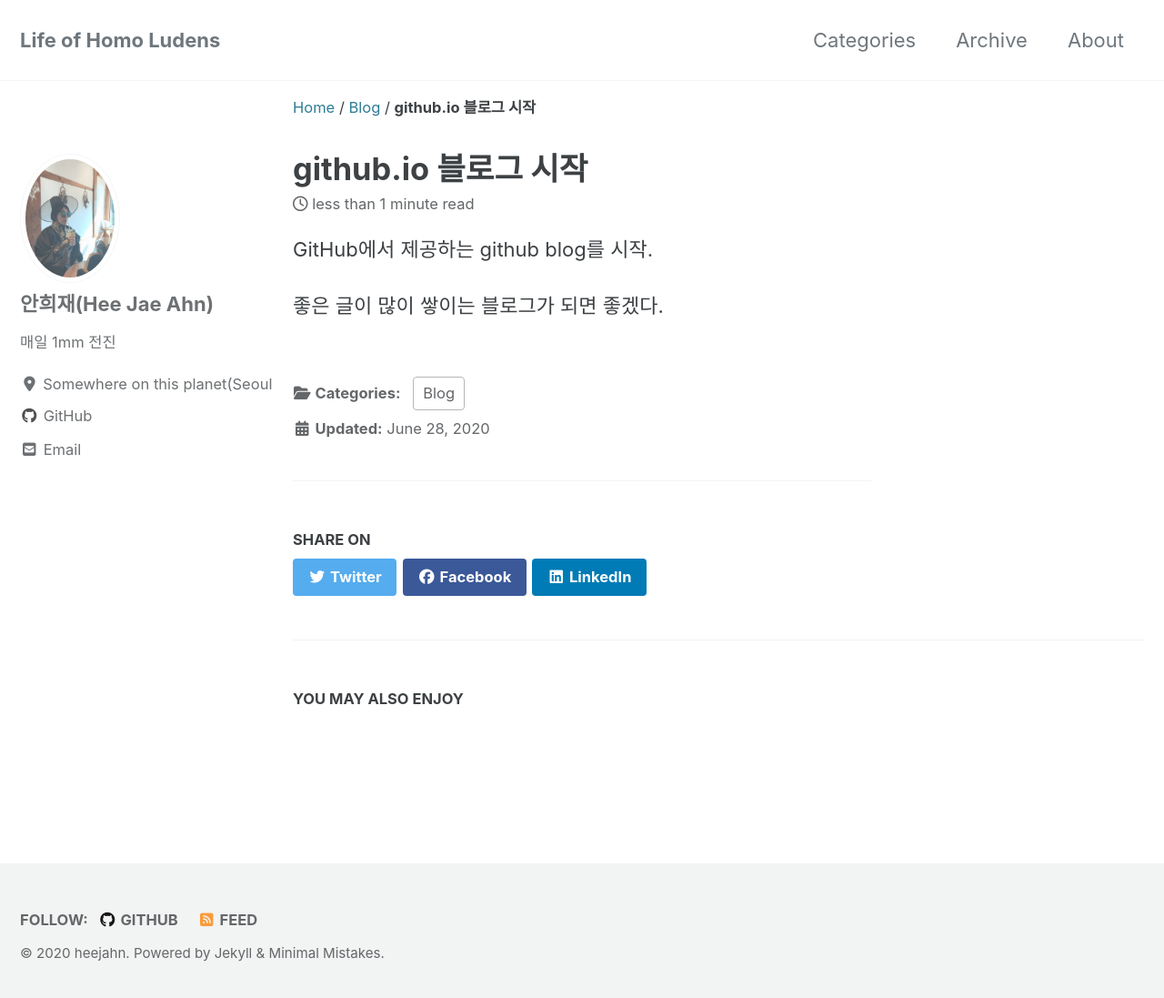
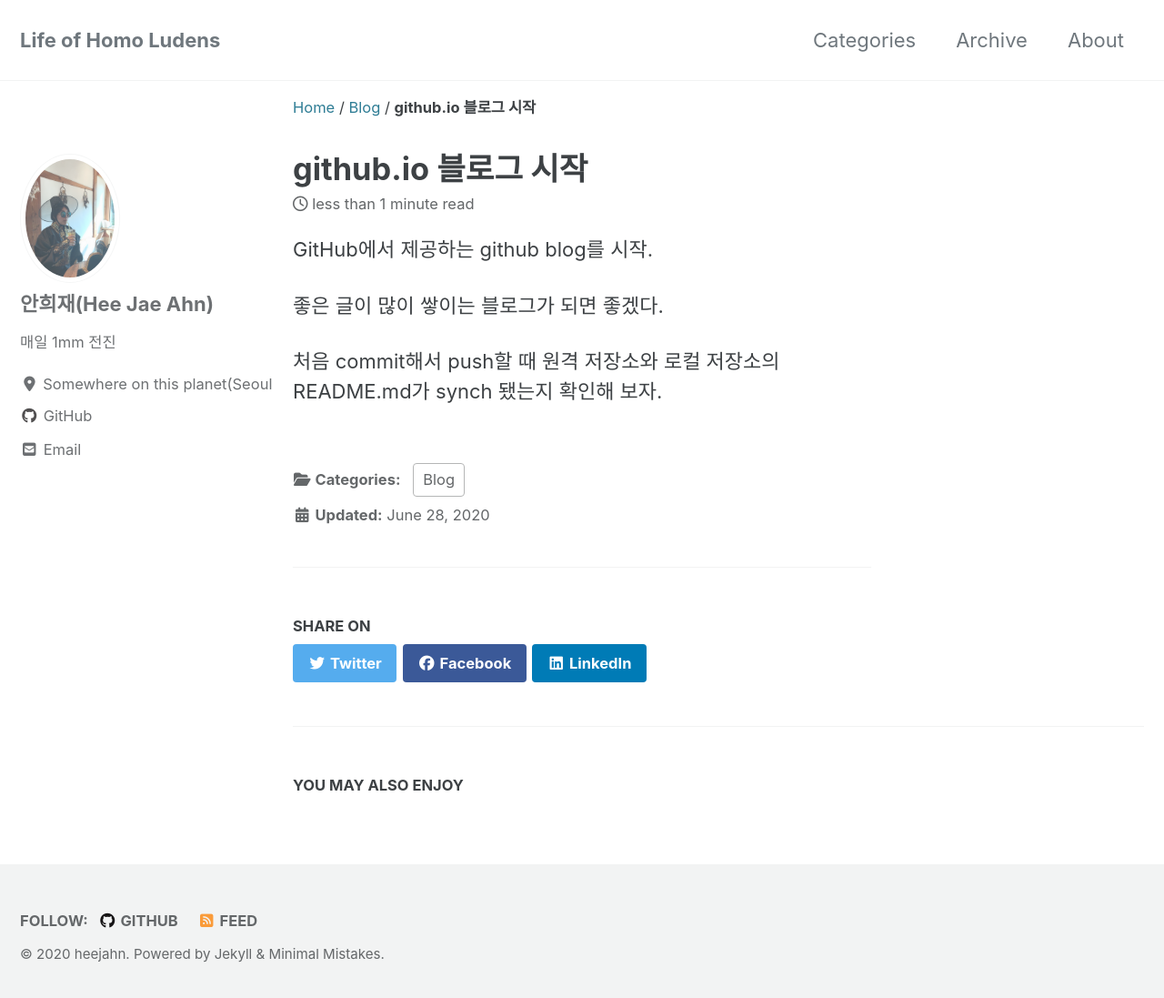
Before and after one commit to heejahn/heejahn.github.com, a Jekyll site: the page built from _posts/2020-06-28-first-post.md, in a window 1280 px wide and 1104 px high. Shown: the top 1097 px of the window at 91% size. Built offline with Jekyll 4.4.1, drawn with Linux system fonts in a browser that asks for light colours; cached includes are drawn as plain includes; nearby versions of some CDN libraries.

Commit message:
첫번째 블로그

```diff
--- a/_posts/2020-06-28-first-post.md
+++ b/_posts/2020-06-28-first-post.md
@@ -11,3 +11,5 @@ last_modified_at: 2020-06-28
 GitHub에서 제공하는 github blog를 시작.
 
 좋은 글이 많이 쌓이는 블로그가 되면 좋겠다.
+
+처음 commit해서 push할 때 원격 저장소와 로컬 저장소의 README.md가 synch 됐는지 확인해 보자.
```
